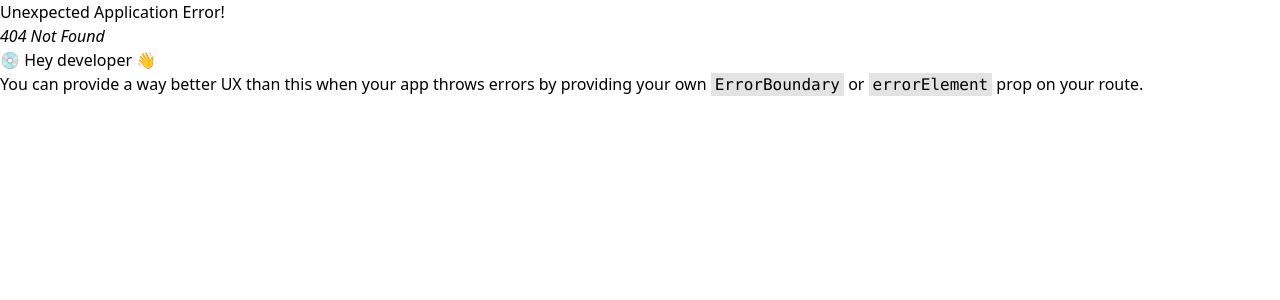
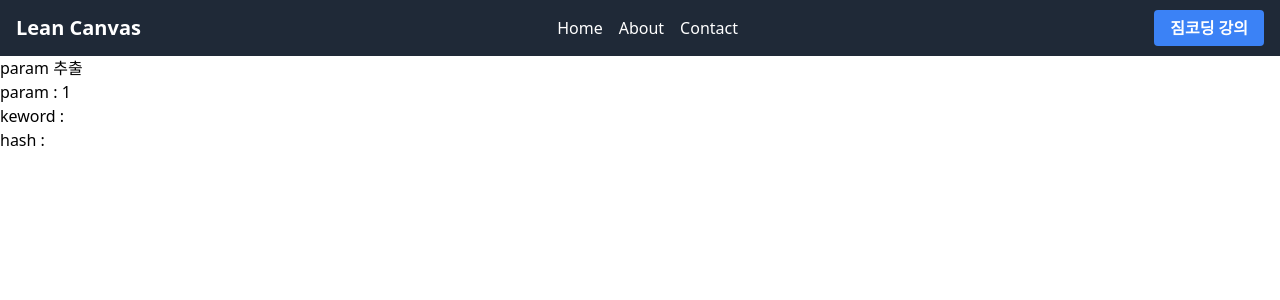
Before and after one commit to 864eun/Lean-Canvas-React, a React (Vite) app: page /canvasdetail/1 in a window 1280 px wide. Before the commit this address had no page. Shown: the top 300 px of the page. Built offline with nearby package versions, Linux system fonts and the light colour scheme.

Commit message:
Add:header UI

```diff
--- a/package.json
+++ b/package.json
@@ -14,6 +14,7 @@
   "dependencies": {
     "react": "^18.2.0",
     "react-dom": "^18.2.0",
+    "react-icons": "^5.5.0",
     "react-router-dom": "^7.6.0"
   },
   "devDependencies": {
--- a/src/App.jsx
+++ b/src/App.jsx
@@ -1,35 +1,13 @@
-import { useState } from 'react'
-import reactLogo from './assets/react.svg'
-import viteLogo from '/vite.svg'
-import './App.css'
+import Header from './components/TailwindCss/Header';
+import { Outlet } from 'react-router-dom';
 
 function App() {
-  const [count, setCount] = useState(0)
-
   return (
     <>
-      <div>
-        <a href="https://vitejs.dev" target="_blank">
-          <img src={viteLogo} className="logo" alt="Vite logo" />
-        </a>
-        <a href="https://react.dev" target="_blank">
-          <img src={reactLogo} className="logo react" alt="React logo" />
-        </a>
-      </div>
-      <h1>Vite + React</h1>
-      <div className="card">
-        <button onClick={() => setCount((count) => count + 1)}>
-          count is {count}
-        </button>
-        <p>
-          Edit <code>src/App.jsx</code> and save to test HMR
-        </p>
-      </div>
-      <p className="read-the-docs">
-        Click on the Vite and React logos to learn more
-      </p>
+      <Header />
+      <Outlet />
     </>
-  )
+  );
 }
 
-export default App
+export default App;
--- /dev/null
+++ b/src/components/TailwindCss/Header.jsx
@@ -0,0 +1,71 @@
+import { Link, NavLink } from 'react-router-dom';
+import {
+  FaHome,
+  FaInfoCircle,
+  FaEnvelope,
+  FaBars,
+  FaTimes,
+} from 'react-icons/fa';
+import { useState } from 'react';
+
+function Header() {
+  const navItems = [
+    { id: 'home', label: 'Home', icon: <FaHome />, to: '/' },
+    { id: 'about', label: 'About', icon: <FaInfoCircle />, to: '/about' },
+    { id: 'contact', label: 'Contact', icon: <FaEnvelope />, to: '/contact' },
+  ];
+
+  const [isMenuOpen, setIsMenuOpen] = useState(false);
+  const toggleMenu = () => setIsMenuOpen(!isMenuOpen);
+  return (
+    <header className="sticky top-0 bg-gray-800 text-white px-4">
+      <div className="container mx-auto flex justify-between items-center h-14">
+        <div>
+          <Link to="/" className="text-xl font-bold">
+            Lean Canvas
+          </Link>
+        </div>
+        <nav className="hidden md:flex space-x-4">
+          {navItems.map(item => (
+            <NavLink key={item.id} to={item.to} className="hover:text-gray-300">
+              {item.label}
+            </NavLink>
+          ))}
+        </nav>
+        <button className="md:hidden" onClick={toggleMenu}>
+          <FaBars />
+        </button>
+        <button className="hidden md:block bg-blue-500 hover:bg-blue-600 text-white font-bold py-1.5 px-4 rounded transition-colors duration-300 focus:outline-none focus:ring-2 focus:ring-blue-500 focus:ring-opacity-50">
+          짐코딩 강의
+        </button>
+      </div>
+
+      {/* Mobile Menu */}
+      <aside
+        className={`
+        fixed top-0 left-0 w-64 h-full bg-gray-800 z-50
+        ${isMenuOpen ? 'translate-x-0' : '-translate-x-full'}
+        md:hidden transform transition-transform duration-300 ease-in-out`}
+      >
+        <div className="flex justify-end p-4">
+          <button
+            className="text-white focus:outline-none"
+            aria-label="Close menu"
+            onClick={toggleMenu}
+          >
+            <FaTimes className="h-6 w-6" />
+          </button>
+        </div>
+        <nav className="flex flex-col space-y-4 p-4">
+          {navItems.map(item => (
+            <NavLink key={item.id} to={item.to} className="hover:text-gray-300">
+              {item.label}
+            </NavLink>
+          ))}
+        </nav>
+      </aside>
+    </header>
+  );
+}
+
+export default Header;
--- a/src/main.jsx
+++ b/src/main.jsx
@@ -2,12 +2,36 @@ import React from 'react';
 import ReactDOM from 'react-dom/client';
 import { createBrowserRouter, RouterProvider } from 'react-router-dom';
 import App from './App.jsx';
+import Contact from 'postcss/lib/comment';
+import About from './pages/About.jsx';
 import './index.css';
+import ErrorPage from './pages/ErrorPage.jsx';
+import CanvasDetail from './pages/CanvasDetail.jsx';
+import Home from './pages/Home.jsx';
 
 const router = createBrowserRouter([
   {
     path: '/',
-    element: <div>Hello world!</div>,
+    element: <App />,
+    children: [
+      {
+        path: '',
+        element: <Home />,
+      },
+      {
+        path: 'about',
+        element: <About />,
+      },
+      {
+        path: 'contact',
+        element: <Contact />,
+      },
+      {
+        path: 'canvasdetail/:id',
+        element: <CanvasDetail />,
+      },
+    ],
+    errorElement: <ErrorPage />,
   },
 ]);
 
--- /dev/null
+++ b/src/pages/About.jsx
@@ -0,0 +1,5 @@
+function About() {
+  return <div>어바웃페이지입니다.</div>;
+}
+
+export default About;
--- /dev/null
+++ b/src/pages/CanvasDetail.jsx
@@ -0,0 +1,20 @@
+import { useParams, useSearchParams, useLocation } from 'react-router-dom';
+
+function CanvasDetail() {
+  const { id } = useParams();
+  const [searchParams] = useSearchParams();
+  const location = useLocation();
+
+  return (
+    <>
+      <div>
+        <h2>param 추출</h2>
+        <p>param : {id}</p>
+        <p>keword : {searchParams.get('keyword')}</p>
+        <p>hash : {location.hash}</p>
+      </div>
+    </>
+  );
+}
+
+export default CanvasDetail;
--- /dev/null
+++ b/src/pages/Contact.jsx
@@ -0,0 +1,5 @@
+function Contact() {
+  return <div>콘텍트 페이지입니다.</div>;
+}
+
+export default Contact;
--- /dev/null
+++ b/src/pages/ErrorPage.jsx
@@ -0,0 +1,16 @@
+import { useRouteError } from 'react-router-dom';
+
+function ErrorPage() {
+  const error = useRouteError();
+  return (
+    <div id="error-page">
+      <h1>🔥Oops!</h1>
+      <p>Sorry, an unexpected error has occurred.</p>
+      <p>
+        <i>{error.statusText || error.message}</i>
+      </p>
+    </div>
+  );
+}
+
+export default ErrorPage;
--- /dev/null
+++ b/src/pages/Home.jsx
@@ -0,0 +1,23 @@
+import { Link } from 'react-router-dom';
+
+function Home() {
+  return (
+    <div>
+      <ul>
+        <li>
+          <Link to={'canvasdetail/1'}>디테일 페이지1</Link>
+        </li>
+        <li>
+          <Link to={'canvasdetail/2?keyword=canvas2'}>디테일 페이지2</Link>
+        </li>
+        <li>
+          <Link to={'canvasdetail/3?keyword=canvas3#location3'}>
+            디테일 페이지3
+          </Link>
+        </li>
+      </ul>
+    </div>
+  );
+}
+
+export default Home;
```
Also changed, not shown: 1 other file (tests, documents, lock files or other folders).
